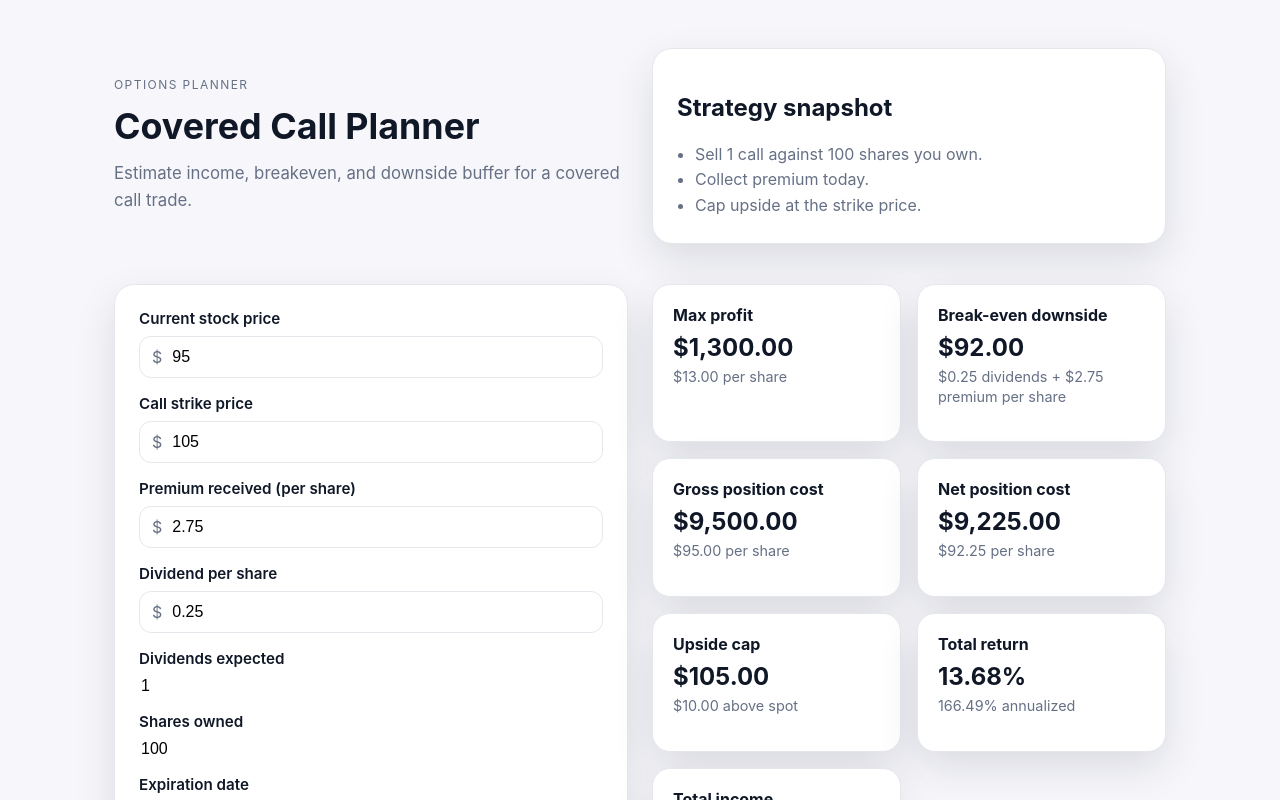
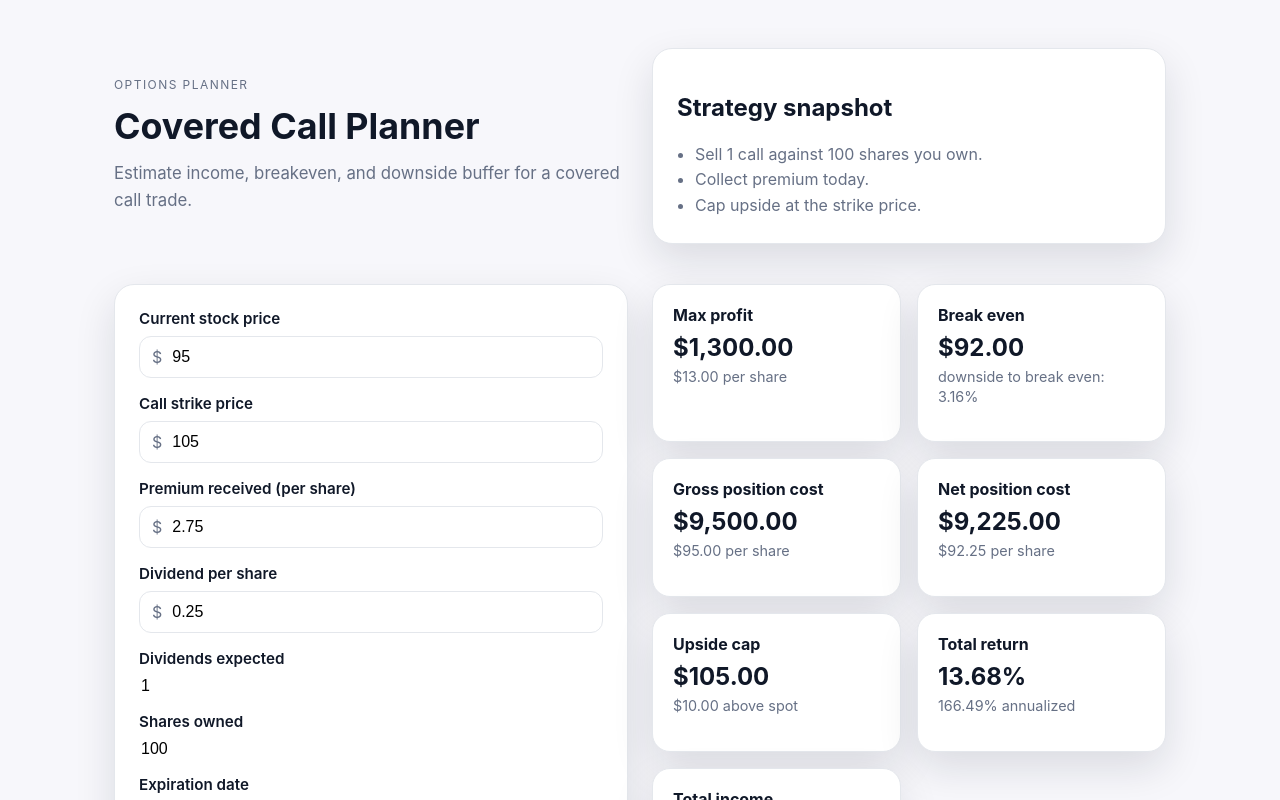
Before and after one commit to bryan171179/optionsplanner, a Next.js app: page /covered-call in a window 1280 px wide. Shown: the top 800 px of the page. Built offline with nearby package versions, Linux system fonts and the light colour scheme.

Commit message:
Add downside to break even percent

```diff
--- a/app/covered-call/page.tsx
+++ b/app/covered-call/page.tsx
@@ -11,6 +11,7 @@ const formatCurrency = (value: number) =>
   }).format(value);
 
 const formatPercent = (value: number) => `${(value * 100).toFixed(2)}%`;
+const formatPercentValue = (value: number) => `${value.toFixed(2)}%`;
 
 const computeAnnualizedReturn = ({
   totalReturn,
@@ -79,6 +80,10 @@ export default function CoveredCallPage() {
     const breakevenPrice = stockPrice - premium - dividendPerShareTotal;
     const upsideCapValue = strikePrice - stockPrice;
     const totalReturn = stockPrice > 0 ? maxProfitPerShare / stockPrice : 0;
+    const downsideToBreakEvenPct =
+      stockPrice > 0 && Number.isFinite(breakevenPrice)
+        ? Math.max(0, ((stockPrice - breakevenPrice) / stockPrice) * 100)
+        : 0;
     const annualizedReturn = computeAnnualizedReturn({
       totalReturn,
       days: daysUntilExpiration,
@@ -95,6 +100,7 @@ export default function CoveredCallPage() {
       maxProfitPerShare,
       maxProfitTotal,
       breakevenPrice,
+      downsideToBreakEvenPct,
       upsideCapValue,
       totalReturn,
       annualizedReturn,
@@ -284,11 +290,11 @@ export default function CoveredCallPage() {
             </span>
           </article>
           <article className="result-card">
-            <h3>Break-even downside</h3>
+            <h3>Break even</h3>
             <p>{formatCurrency(calculations.breakevenPrice)}</p>
             <span>
-              {formatCurrency(calculations.dividendPerShareTotal)} dividends +{" "}
-              {formatCurrency(formState.premium)} premium per share
+              downside to break even:{" "}
+              {formatPercentValue(calculations.downsideToBreakEvenPct)}
             </span>
           </article>
           <article className="result-card">
```
